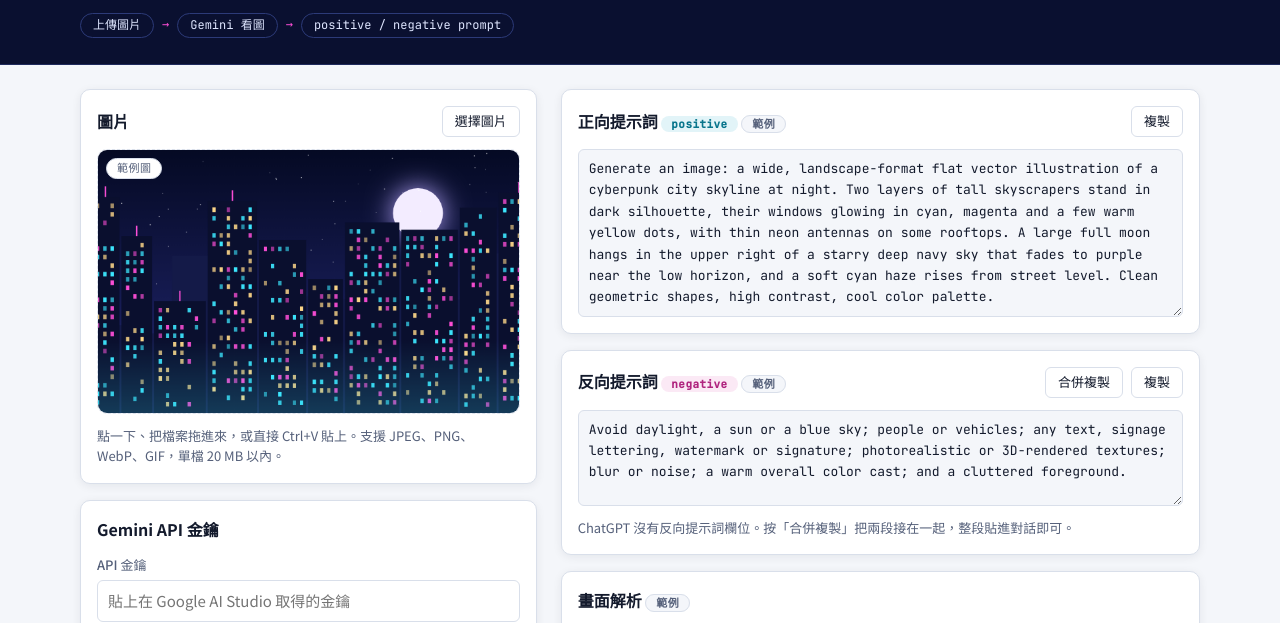
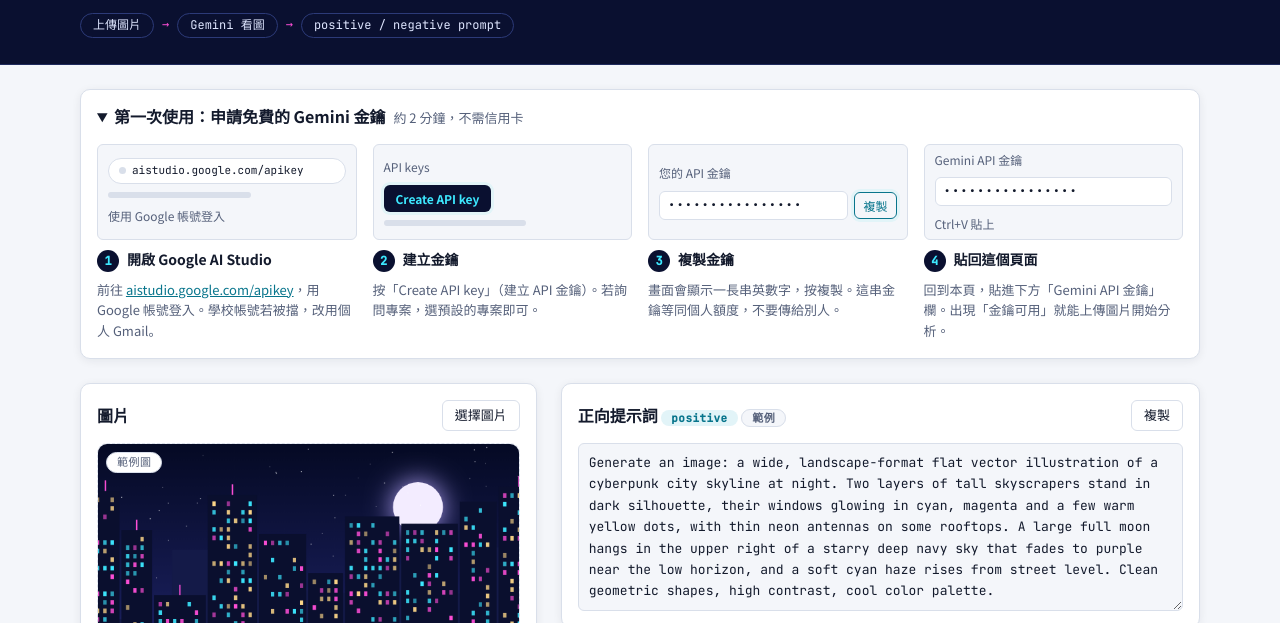
Before and after one commit to AFA7777/image-to-prompt, a plain HTML site: page index.html in a window 1280 px wide. Shown: the part 148-771 px from the top of the page. Drawn offline with Linux system fonts and the light colour scheme.

Commit message:
Add first-time setup guide for getting a Gemini API key
Co-Authored-By: Claude Fable 5.2 <noreply@anthropic.com>
Claude-Session: https://claude.ai/code/session_016rTgDwCNuis2jWayLAWXWx

```diff
--- a/index.html
+++ b/index.html
@@ -102,6 +102,24 @@ button.small { padding: 4px 12px; font-size: 13px; }
 dl.notes { margin: 0; display: grid; grid-template-columns: max-content minmax(0, 1fr); gap: 6px 14px; font-size: 14px; }
 dl.notes dt { color: var(--ink-2); font-weight: 500; }
 dl.notes dd { margin: 0; }
+.guide { background: var(--surface); border: 1px solid var(--border); border-radius: var(--r-card); box-shadow: var(--shadow); margin-bottom: 24px; }
+.guide summary { cursor: pointer; padding: 14px 16px; font-weight: 700; font-size: 16px; }
+.guide summary:focus-visible { outline: 2px solid var(--accent); outline-offset: 2px; }
+.guide summary small { font-weight: 400; font-size: 13px; color: var(--ink-2); margin-left: 8px; }
+.steps { list-style: none; margin: 0; padding: 0 16px 16px; display: grid; grid-template-columns: repeat(auto-fit, minmax(210px, 1fr)); gap: 16px; counter-reset: step; }
+.steps li { counter-increment: step; display: flex; flex-direction: column; gap: 8px; min-width: 0; }
+.steps h3 { margin: 0; font-size: 14px; font-weight: 700; }
+.steps h3::before { content: counter(step); display: inline-block; width: 22px; height: 22px; line-height: 22px; text-align: center; margin-right: 8px; border-radius: 999px; background: var(--btn-bg); color: var(--btn-fg); font-family: var(--font-mono); font-size: 12px; }
+.steps p { margin: 0; font-size: 13px; color: var(--ink-2); }
+.mock { height: 96px; border: 1px solid var(--border); border-radius: var(--r-ctl); background: var(--bg); padding: 10px; display: flex; flex-direction: column; justify-content: center; gap: 8px; font-size: 12px; overflow: hidden; }
+.mock .bar { display: flex; align-items: center; gap: 6px; border: 1px solid var(--border); background: var(--surface); border-radius: 999px; padding: 3px 10px; font-family: var(--font-mono); font-size: 11px; white-space: nowrap; overflow: hidden; text-overflow: ellipsis; }
+.mock .dot { width: 7px; height: 7px; border-radius: 50%; background: var(--border); flex: none; }
+.mock .btn { align-self: flex-start; background: var(--btn-bg); color: var(--btn-fg); border-radius: var(--r-ctl); padding: 4px 12px; font-weight: 700; box-shadow: 0 0 0 3px var(--accent-soft); }
+.mock .row { display: flex; align-items: center; gap: 6px; }
+.mock .field-mock { flex: 1; min-width: 0; border: 1px solid var(--border); background: var(--surface); border-radius: var(--r-ctl); padding: 4px 8px; font-family: var(--font-mono); letter-spacing: .1em; white-space: nowrap; overflow: hidden; }
+.mock .chip { border: 1px solid var(--accent); color: var(--accent); border-radius: var(--r-ctl); padding: 3px 8px; white-space: nowrap; box-shadow: 0 0 0 3px var(--accent-soft); }
+.mock .line { height: 6px; border-radius: 3px; background: var(--border); width: 60%; }
+.mock .cap { color: var(--ink-2); }
 @media (prefers-reduced-motion: reduce) { * { transition: none !important; } }
 </style>
 </head>
@@ -120,6 +138,48 @@ dl.notes dd { margin: 0; }
 </header>
 
 <main class="gutter">
+  <div class="inner">
+    <details class="guide" id="guide" open>
+      <summary>第一次使用：申請免費的 Gemini 金鑰<small>約 2 分鐘，不需信用卡</small></summary>
+      <ol class="steps">
+        <li>
+          <div class="mock" aria-hidden="true">
+            <div class="bar"><span class="dot"></span>aistudio.google.com/apikey</div>
+            <div class="line"></div>
+            <span class="cap">使用 Google 帳號登入</span>
+          </div>
+          <h3>開啟 Google AI Studio</h3>
+          <p>前往 <a href="https://aistudio.google.com/apikey" target="_blank" rel="noopener">aistudio.google.com/apikey</a>，用 Google 帳號登入。學校帳號若被擋，改用個人 Gmail。</p>
+        </li>
+        <li>
+          <div class="mock" aria-hidden="true">
+            <span class="cap">API keys</span>
+            <span class="btn">Create API key</span>
+            <div class="line"></div>
+          </div>
+          <h3>建立金鑰</h3>
+          <p>按「Create API key」（建立 API 金鑰）。若詢問專案，選預設的專案即可。</p>
+        </li>
+        <li>
+          <div class="mock" aria-hidden="true">
+            <span class="cap">您的 API 金鑰</span>
+            <div class="row"><span class="field-mock">••••••••••••••••</span><span class="chip">複製</span></div>
+          </div>
+          <h3>複製金鑰</h3>
+          <p>畫面會顯示一長串英數字，按複製。這串金鑰等同個人額度，不要傳給別人。</p>
+        </li>
+        <li>
+          <div class="mock" aria-hidden="true">
+            <span class="cap">Gemini API 金鑰</span>
+            <div class="row"><span class="field-mock">••••••••••••••••</span></div>
+            <span class="cap">Ctrl+V 貼上</span>
+          </div>
+          <h3>貼回這個頁面</h3>
+          <p>回到本頁，貼進下方「Gemini API 金鑰」欄。出現「金鑰可用」就能上傳圖片開始分析。</p>
+        </li>
+      </ol>
+    </details>
+  </div>
   <div class="inner grid">
     <section class="col" aria-label="圖片與設定">
       <div class="panel">
@@ -403,6 +463,7 @@ dl.notes dd { margin: 0; }
     } catch (e) { setStatus('無法連線到 Google。請檢查網路，或確認瀏覽器沒有封鎖 generativelanguage.googleapis.com。', true); }
   }
   keyEl.value = load('gemini_key'); modelEl.value = load('gemini_model');
+  $('guide').open = !keyEl.value;   /* 已存有金鑰的人預設收合 */
   keyEl.addEventListener('change', function () { saveKey(); listModels(); });
   rememberEl.addEventListener('change', saveKey);
   modelEl.addEventListener('change', function () { store('gemini_model', modelEl.value.trim()); });
```
